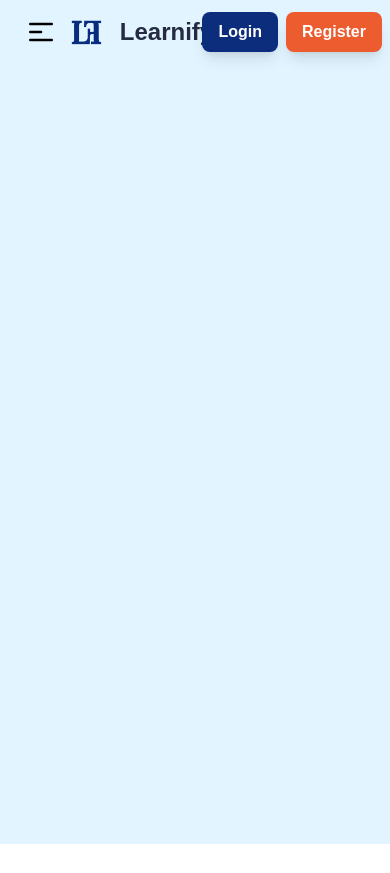
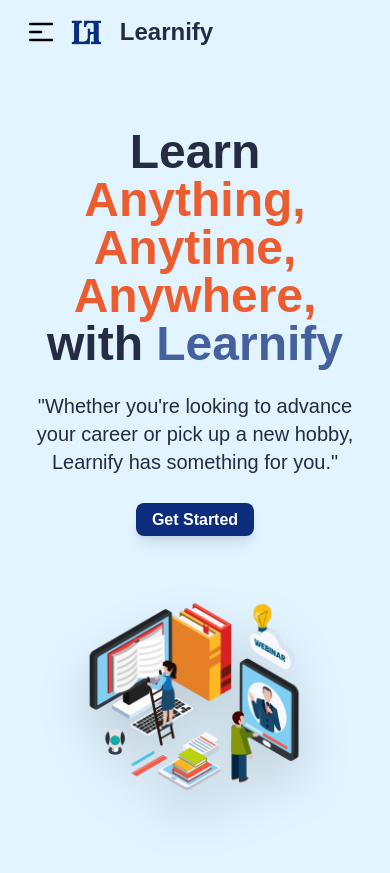
Before and after one commit to farahassaf-25/learnify, a React (Vite) app in the folder frontend/: page / in a window 390 px wide. Before the commit the page ends 844 px from the top, so only its background shows below. Built offline with nearby package versions, Linux system fonts and the light colour scheme.

Commit message:
create hero section

```diff
--- /dev/null
+++ b/frontend/src/Components/Hero.jsx
@@ -0,0 +1,33 @@
+import React from 'react';
+import Button from './Button';
+import heroImg from '../assets/hero.png';
+
+const Hero = () => {
+  return (
+    <div className="flex-grow flex flex-col md:flex-row items-center justify-center px-8 py-16">
+      <div className="md:w-1/2 mb-8 md:mb-0 text-center md:text-left">
+        <h1 className="text-5xl sm:text-6xl font-bold text-textColor mb-6">
+          Learn
+          <span className="text-secondary "> Anything, Anytime,</span>
+          <br />
+          <span className="text-secondary ">Anywhere,</span>
+          <br />
+          with <span className="text-primary animate-pulse">Learnify</span>
+        </h1>
+        <p className="text-xl text-textColor mb-8">
+          "Whether you're looking to advance your career or pick up a new hobby, Learnify has something for you."
+        </p>
+        <Button color="primary" to='/courses'>Get Started</Button>
+      </div>
+      <div className="md:w-1/2 flex justify-center">
+        <img
+          src={heroImg}
+          alt="Learning illustration"
+          className="w-3/4 md:w-1/2 lg:w-2/3 h-auto drop-shadow-2xl animate-float"
+        />
+      </div>
+    </div>
+  );
+};
+
+export default Hero;
--- a/frontend/src/Components/Navbar.jsx
+++ b/frontend/src/Components/Navbar.jsx
@@ -5,7 +5,7 @@ import logo from '../assets/logo-only.png';
 
 const Navbar = () => {
   return (
-    <div className="navbar bg-bgColor">
+    <div className="navbar bg-bgColor flex-shrink-0">
       <div className="navbar-start flex items-center space-x-4">
         <div className="dropdown lg:hidden">
           <div tabIndex={0} role="button" className="btn btn-ghost">
@@ -31,8 +31,16 @@ const Navbar = () => {
           >
             <li><NavLink to="/">Home</NavLink></li>
             <li><NavLink to="/courses">Courses</NavLink></li>
-            <li><NavLink to="/about-us">About Us</NavLink></li>
-            <li><NavLink to="/contact-us">Contact Us</NavLink></li>
+            <li><NavLink to="/about">About Us</NavLink></li>
+            <li><NavLink to="/contact">Contact Us</NavLink></li>
+            <div className="flex justify-between mt-4 space-x-2">
+              <li>
+                <Button color="primary" to="/login" onClick={() => alert('Login Clicked')}>Login</Button>
+              </li>
+              <li>
+                <Button color="secondary" to="/register" onClick={() => alert('Register Clicked')}>Register</Button>
+              </li>
+            </div>
           </ul>
         </div>
         <div className="flex items-center space-x-0">
@@ -44,20 +52,19 @@ const Navbar = () => {
         <ul className="menu menu-horizontal px-1 space-x-4">
           <li><NavLink to="/">Home</NavLink></li>
           <li><NavLink to="/courses">Courses</NavLink></li>
-          <li><NavLink to="/about-us">About Us</NavLink></li>
-          <li><NavLink to="/contact-us">Contact Us</NavLink></li>
+          <li><NavLink to="/about">About Us</NavLink></li>
+          <li><NavLink to="/contact">Contact Us</NavLink></li>
         </ul>
       </div>
-      <div className="navbar-end flex gap-2 lg:gap-4">
-        <Button color="primary" to="/login" onClick={() => alert('Login Clicked')}>Login</Button>
-        <Button color="secondary" to="/register" onClick={() => alert('Register Clicked')}>Register</Button>
+      <div className="navbar-end hidden lg:flex gap-2 lg:gap-4">
+        <Button color="primary" to="/login">Login</Button>
+        <Button color="secondary" to="/register">Register</Button>
       </div>
     </div>
   );
 }
 
 const NavLink = ({ to, children }) => {
-  console.log('Rendering NavLink to:', to);
   return (
     <Link
       to={to}
--- a/frontend/src/layouts/MainLayout.jsx
+++ b/frontend/src/layouts/MainLayout.jsx
@@ -2,7 +2,7 @@ import React from 'react';
 
 const MainLayout = ({ children }) => {
   return (
-    <div className="min-h-screen">
+    <div className="container mx-auto min-h-screen flex flex-col">
       {children}
     </div>
   );
--- a/frontend/src/pages/Home.jsx
+++ b/frontend/src/pages/Home.jsx
@@ -1,13 +1,15 @@
-import React from 'react'
-import MainLayout from '../layouts/MainLayout'
-import Navbar from '../Components/Navbar'
+import React from 'react';
+import MainLayout from '../layouts/MainLayout';
+import Navbar from '../Components/Navbar';
+import Hero from '../Components/Hero';
 
 const Home = () => {
   return (
     <MainLayout>
-      <Navbar/>
+      <Navbar />
+      <Hero />
     </MainLayout>
-  )
+  );
 }
 
 export default Home;
--- a/frontend/tailwind.config.js
+++ b/frontend/tailwind.config.js
@@ -17,6 +17,15 @@ export default {
       fontFamily: {
         lora: ['Lora', 'sans-serif'],
       },
+      keyframes: {
+        float: {
+          '0%, 100%': { transform: 'translateY(10px)' },
+          '50%': { transform: 'translateY(-20px)' },
+        },
+      },
+      animation: {
+        float: 'float 2s ease-in-out infinite',
+      },
     },
   },
   plugins: [
```
